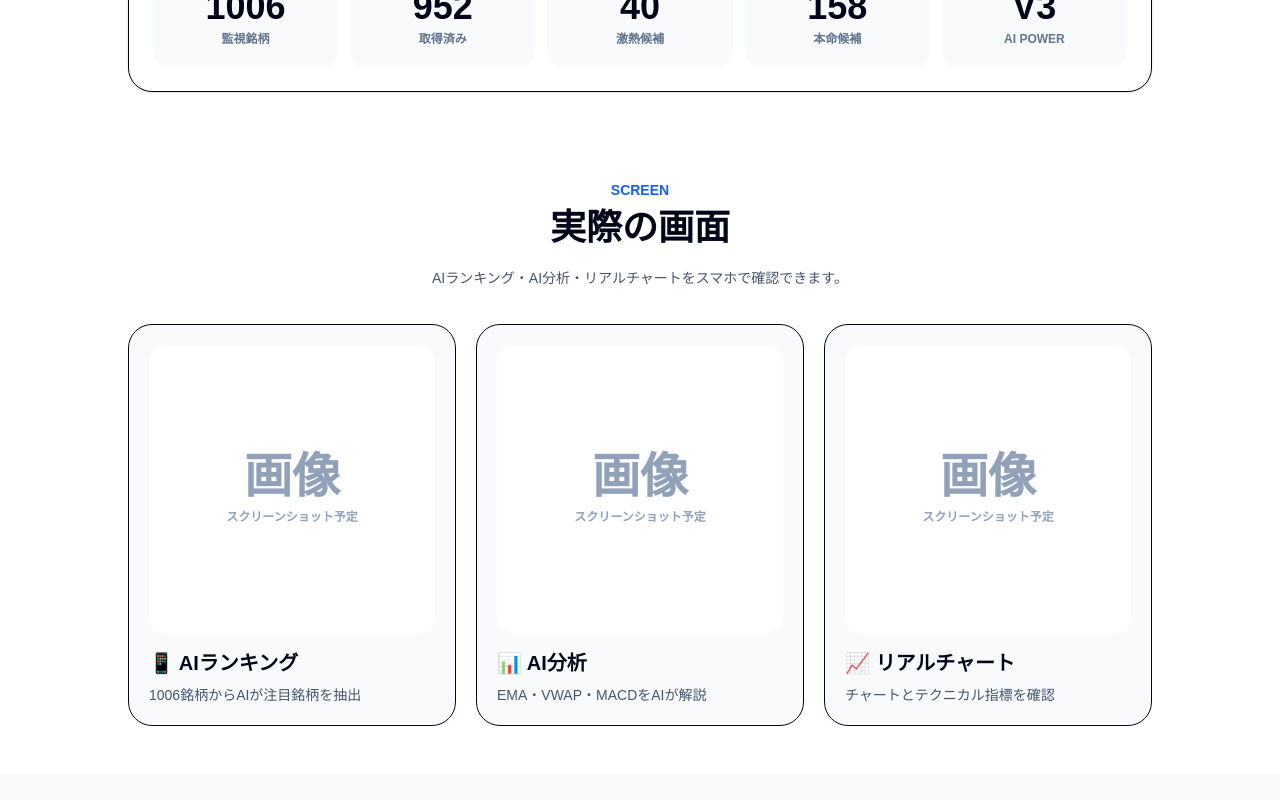
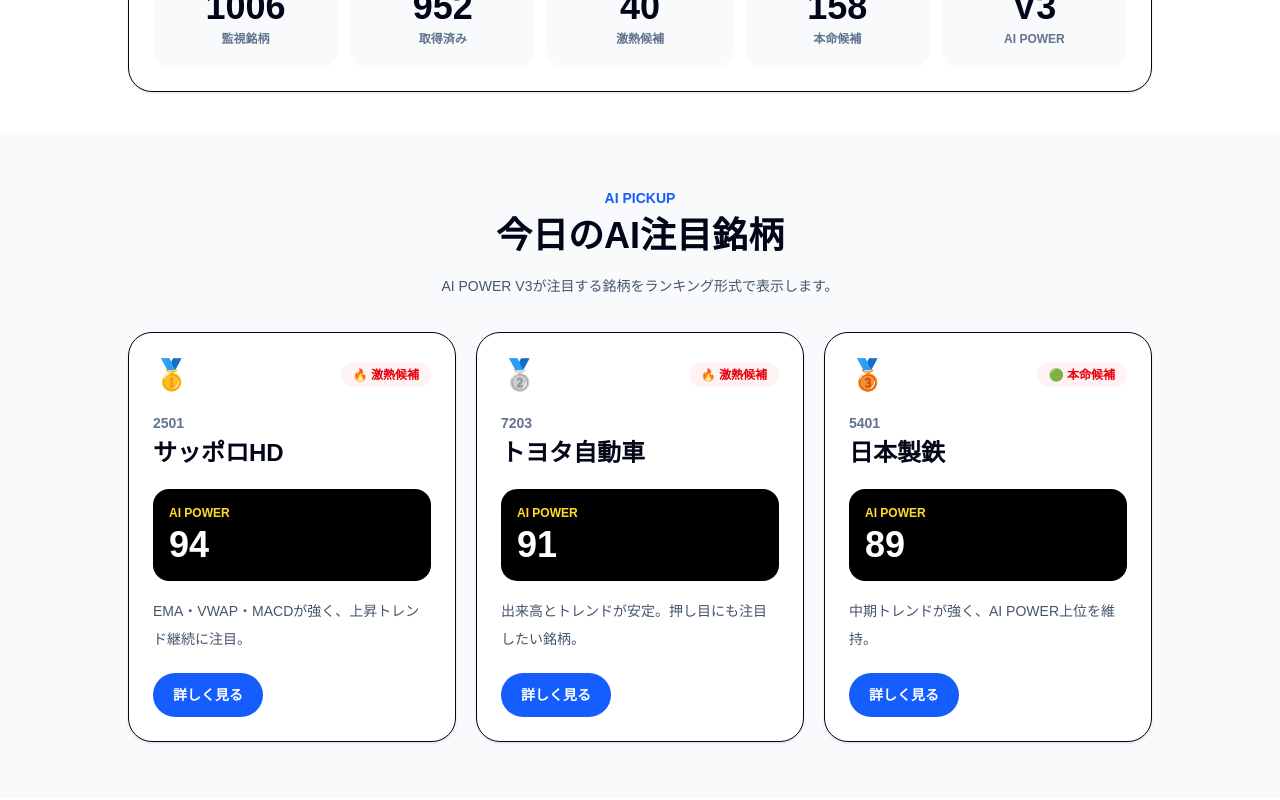
Before and after one commit to asawaku1632/signal-x, a Next.js app: page / in a window 1280 px wide. Shown: the part 1260-2060 px from the top of the page. Built offline with nearby package versions, Linux system fonts and the light colour scheme.

Commit message:
Complete SIGNALX landing page

```diff
--- a/app/page.tsx
+++ b/app/page.tsx
@@ -1,4 +1,68 @@
 import Link from "next/link";
+
+const todayStats = [
+  ["1006", "監視銘柄"],
+  ["952", "取得済み"],
+  ["40", "激熱候補"],
+  ["158", "本命候補"],
+  ["V3", "AI POWER"],
+];
+
+const topStocks = [
+  {
+    rank: "🥇",
+    code: "2501",
+    name: "サッポロHD",
+    score: 94,
+    label: "🔥 激熱候補",
+    comment: "EMA・VWAP・MACDが強く、上昇トレンド継続に注目。",
+  },
+  {
+    rank: "🥈",
+    code: "7203",
+    name: "トヨタ自動車",
+    score: 91,
+    label: "🔥 激熱候補",
+    comment: "出来高とトレンドが安定。押し目にも注目したい銘柄。",
+  },
+  {
+    rank: "🥉",
+    code: "5401",
+    name: "日本製鉄",
+    score: 89,
+    label: "🟢 本命候補",
+    comment: "中期トレンドが強く、AI POWER上位を維持。",
+  },
+];
+
+const screens = [
+  ["📱 AIランキング", "1006銘柄からAIが注目銘柄を抽出"],
+  ["📊 AI分析", "EMA・VWAP・MACDをAIが解説"],
+  ["📈 リアルチャート", "チャートとテクニカル指標を確認"],
+];
+
+const problems = [
+  "何を買えばいいか分からない",
+  "チャートが難しい",
+  "毎日1000銘柄も見られない",
+  "売買判断に迷う",
+];
+
+const solutions = [
+  ["🤖 1006銘柄をAI分析", "毎日多数の日本株をAIが自動でチェックします。"],
+  ["📈 注目銘柄をランキング化", "スコアの高い銘柄を分かりやすく表示します。"],
+  ["📊 複数指標を総合判定", "EMA・VWAP・MACD・RSIなどをAIが総合評価します。"],
+  ["💬 初心者向けに解説", "難しい指標を、行動しやすい言葉で表示します。"],
+];
+
+const features = [
+  ["🤖 AI POWER", "AIが銘柄の強さをスコア化"],
+  ["📈 AIランキング", "注目銘柄をランキング表示"],
+  ["📊 テクニカル分析", "EMA・VWAP・MACD・RSIに対応"],
+  ["🔔 LINE通知", "重要な銘柄情報を通知"],
+  ["📱 スマホ対応", "毎朝スマホで確認しやすい画面"],
+  ["💬 AIコメント", "初心者向けに分かりやすく解説"],
+];
 
 export default function HomePage() {
   return (
@@ -45,7 +109,7 @@
             </div>
           </div>
 
-          {/* MOCKUP */}
+          {/* PHONE MOCKUP */}
           <div className="mx-auto mt-12 max-w-sm rounded-[2.5rem] border border-white/20 bg-slate-950 p-4 shadow-2xl shadow-green-500/20">
             <div className="rounded-[2rem] bg-white p-4 text-slate-950">
               <div className="mb-4 flex items-center justify-between">
@@ -62,12 +126,7 @@
               </h2>
 
               <div className="mt-5 grid grid-cols-2 gap-3">
-                {[
-                  ["1006", "監視銘柄"],
-                  ["952", "取得済み"],
-                  ["40", "激熱候補"],
-                  ["158", "本命候補"],
-                ].map(([num, label]) => (
+                {todayStats.slice(0, 4).map(([num, label]) => (
                   <div key={label} className="rounded-2xl bg-slate-50 p-4 text-center">
                     <p className="text-3xl font-black">{num}</p>
                     <p className="mt-1 text-xs font-bold text-slate-500">
@@ -110,13 +169,7 @@
           </div>
 
           <div className="grid grid-cols-2 gap-3 md:grid-cols-5">
-            {[
-              ["1006", "監視銘柄"],
-              ["952", "取得済み"],
-              ["40", "激熱候補"],
-              ["158", "本命候補"],
-              ["V3", "AI POWER"],
-            ].map(([num, label]) => (
+            {todayStats.map(([num, label]) => (
               <div key={label} className="rounded-2xl bg-slate-50 p-5 text-center">
                 <p className="text-4xl font-black">{num}</p>
                 <p className="mt-1 text-xs font-bold text-slate-500">{label}</p>
@@ -126,8 +179,55 @@
         </div>
       </section>
 
+      {/* TOP STOCKS */}
+      <section className="bg-slate-50 px-5 py-14">
+        <div className="mx-auto max-w-5xl">
+          <div className="text-center">
+            <p className="text-sm font-black text-blue-600">AI PICKUP</p>
+            <h2 className="mt-2 text-4xl font-black">今日のAI注目銘柄</h2>
+            <p className="mt-4 text-sm leading-7 text-slate-600">
+              AI POWER V3が注目する銘柄をランキング形式で表示します。
+            </p>
+          </div>
+
+          <div className="mt-8 grid gap-5 md:grid-cols-3">
+            {topStocks.map((stock) => (
+              <div key={stock.code} className="rounded-3xl border bg-white p-6 shadow-sm">
+                <div className="flex items-center justify-between">
+                  <span className="text-3xl">{stock.rank}</span>
+                  <span className="rounded-full bg-red-50 px-3 py-1 text-xs font-black text-red-600">
+                    {stock.label}
+                  </span>
+                </div>
+
+                <p className="mt-5 text-sm font-black text-slate-500">
+                  {stock.code}
+                </p>
+                <h3 className="mt-1 text-2xl font-black">{stock.name}</h3>
+
+                <div className="mt-5 rounded-2xl bg-black p-4 text-white">
+                  <p className="text-xs font-bold text-yellow-300">AI POWER</p>
+                  <p className="mt-1 text-4xl font-black">{stock.score}</p>
+                </div>
+
+                <p className="mt-4 text-sm leading-7 text-slate-600">
+                  {stock.comment}
+                </p>
+
+                <Link
+                  href={`/analysis/${stock.code}`}
+                  className="mt-5 inline-block rounded-full bg-blue-600 px-5 py-3 text-sm font-black text-white"
+                >
+                  詳しく見る
+                </Link>
+              </div>
+            ))}
+          </div>
+        </div>
+      </section>
+
       {/* SCREEN */}
-      <section className="px-5 py-12">
+      <section className="px-5 py-14">
         <div className="mx-auto max-w-5xl text-center">
           <p className="text-sm font-black text-blue-600">SCREEN</p>
           <h2 className="mt-2 text-4xl font-black">実際の画面</h2>
@@ -136,11 +236,7 @@
           </p>
 
           <div className="mt-8 grid gap-5 md:grid-cols-3">
-            {[
-              ["📱 AIランキング", "1006銘柄からAIが注目銘柄を抽出"],
-              ["📊 AI分析", "EMA・VWAP・MACDをAIが解説"],
-              ["📈 リアルチャート", "チャートとテクニカル指標を確認"],
-            ].map(([title, text]) => (
+            {screens.map(([title, text]) => (
               <div key={title} className="rounded-3xl border bg-slate-50 p-5 text-left">
                 <div className="flex h-72 items-center justify-center rounded-2xl bg-white text-center text-slate-400">
                   <div>
@@ -167,12 +263,7 @@
           </h2>
 
           <div className="mt-8 grid gap-4 md:grid-cols-4">
-            {[
-              "何を買えばいいか分からない",
-              "チャートが難しい",
-              "毎日1000銘柄も見られない",
-              "売買判断に迷う",
-            ].map((text) => (
+            {problems.map((text) => (
               <div key={text} className="rounded-2xl bg-white p-6 text-left text-lg font-black shadow-sm">
                 ✅ {text}
               </div>
@@ -190,12 +281,7 @@
           </h2>
 
           <div className="mt-8 grid gap-5 md:grid-cols-2">
-            {[
-              ["🤖 1006銘柄をAI分析", "毎日多数の日本株をAIが自動でチェックします。"],
-              ["📈 注目銘柄をランキング化", "スコアの高い銘柄を分かりやすく表示します。"],
-              ["📊 複数指標を総合判定", "EMA・VWAP・MACD・RSIなどをAIが総合評価します。"],
-              ["💬 初心者向けに解説", "難しい指標を、行動しやすい言葉で表示します。"],
-            ].map(([title, text]) => (
+            {solutions.map(([title, text]) => (
               <div key={title} className="rounded-3xl border p-7 text-left">
                 <h3 className="text-xl font-black">{title}</h3>
                 <p className="mt-4 text-sm leading-7 text-slate-600">{text}</p>
@@ -212,14 +298,7 @@
           <h2 className="mt-2 text-4xl font-black">主な機能</h2>
 
           <div className="mt-8 grid gap-5 md:grid-cols-3">
-            {[
-              ["🤖 AI POWER", "AIが銘柄の強さをスコア化"],
-              ["📈 AIランキング", "注目銘柄をランキング表示"],
-              ["📊 テクニカル分析", "EMA・VWAP・MACD・RSIに対応"],
-              ["🔔 LINE通知", "重要な銘柄情報を通知"],
-              ["📱 スマホ対応", "毎朝スマホで確認しやすい画面"],
-              ["💬 AIコメント", "初心者向けに分かりやすく解説"],
-            ].map(([title, text]) => (
+            {features.map(([title, text]) => (
               <div key={title} className="rounded-2xl bg-white p-6 text-left shadow-sm">
                 <h3 className="text-lg font-black">{title}</h3>
                 <p className="mt-2 text-sm text-slate-600">{text}</p>
```
